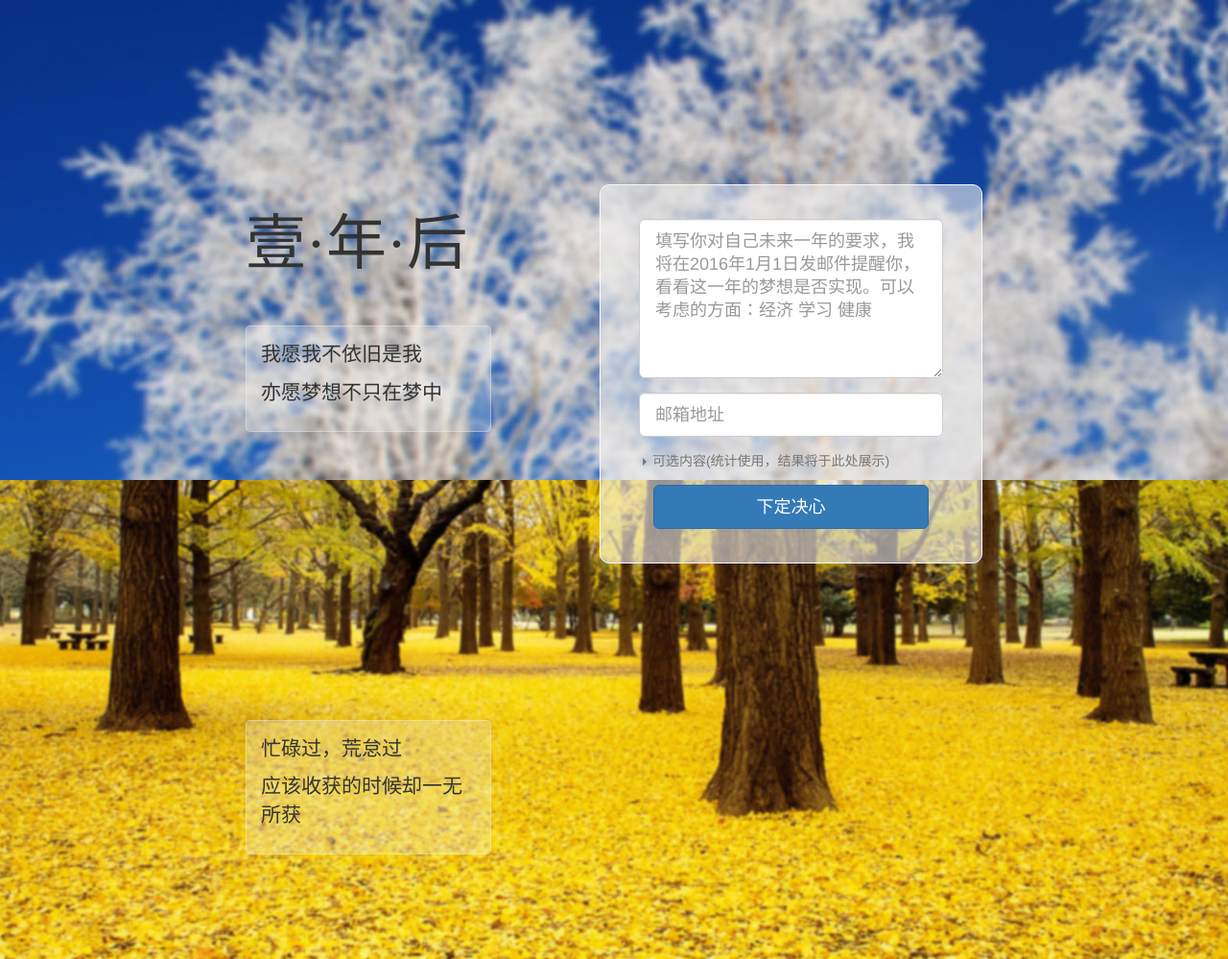
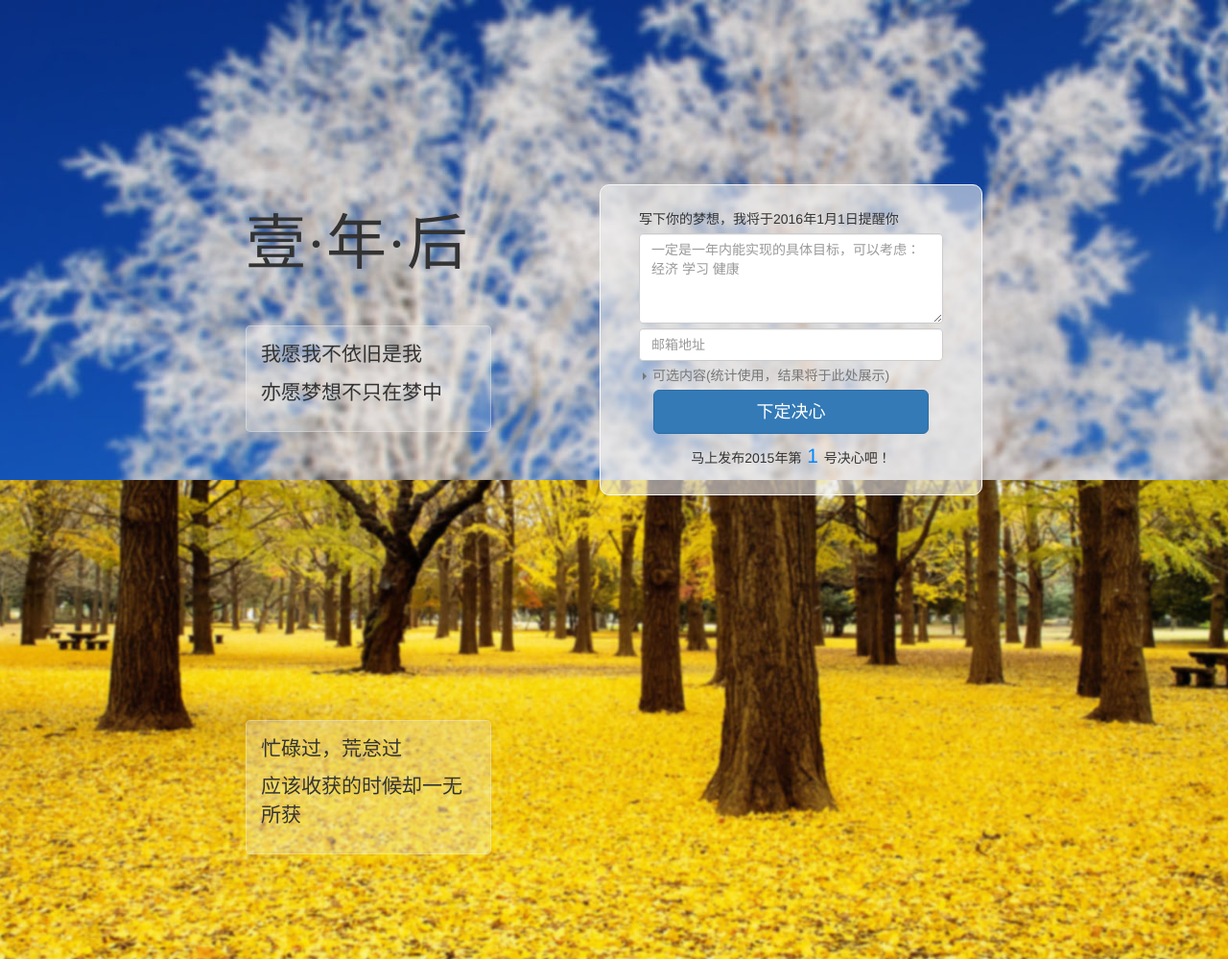
Before and after one commit to Moonshile/OneYearLater, a Django app: page /goal/ in a window 1280 px wide. Shown: the top 999 px of the page at 96% size. Run offline with Django 3.2, Linux system fonts and the light colour scheme; data that the repository does not hold is empty; some libraries are stand-ins or nearby versions.

Commit message:
display changes in goal counts

```diff
--- a/src/goal/views.py
+++ b/src/goal/views.py
@@ -11,7 +11,8 @@ from datetime import date, timedelta
 
 @ensure_csrf_cookie
 def index(request):
-    return render_to_response('goal.html')
+    return render_to_response('goal.html',
+            RequestContext(request, {'no': 1 if Goal.objects.count() == 0 else Goal.objects.all()[0].no + 1}))
 
 def addGoal(request):
     if request.method != 'POST':
@@ -53,8 +54,10 @@ def addGoal(request):
             author = user,
             )
     goal.save()
-    return render_to_response('json/simple_res.json', {'success': True, 'data': user.id})
+    goal.no = goal.trick()
+    goal.save()
+    return render_to_response('json/simple_res.json', {'success': True, 'data': goal.no})
 
 def countGoals(request):
     return render_to_response('json/number.json',
-            {'success': True, 'num': Goal.objects.count()})
+            {'success': True, 'num': 0 if Goal.objects.count() == 0 else Goal.objects.all()[0].no})
--- a/src/static/css/fix.css
+++ b/src/static/css/fix.css
@@ -6,7 +6,11 @@
 
 .alert {
   display: none;
-  padding: 5px;
-  margin-top: 15px;
-  border-radius: 5px;
+  padding: 3px;
+  margin-top: 5px;
+  border-radius: 3px;
 }
+
+.form-group, .optional {
+  margin-bottom: 5px;
+}
--- a/src/static/css/goal.css
+++ b/src/static/css/goal.css
@@ -35,7 +35,7 @@
 .white-form {
   margin-top: 5%;
   margin-left: 10%;
-  padding: 35px 55px 35px 55px;
+  padding: 25px 55px 20px 55px;
   width: 80%;
   transition-duration: .5s;
 }
@@ -84,6 +84,15 @@
   width: 30%;
 }
 
+.goal-no {
+  margin-top: 8px;
+  text-align: center;
+}
+
+.goal-no .number {
+  font-size: 21px;
+}
+
 @media screen and (min-width: 1280px) {
   .text-back {
     width: 25%;
--- a/src/static/js/goal.js
+++ b/src/static/js/goal.js
@@ -12,7 +12,7 @@ $(document).ready(function(){
         }
     }
 
-    var ch1 = "填写你对自己未来一年的要求，我将在2016年1月1日发邮件提醒你，看看这一年的梦想是否实现。可以考虑的方面：";
+    var ch1 = "一定是一年内能实现的具体目标，可以考虑：";
     var ch2 = "经济 学习 健康 ";
     $("#content").attr("placeholder", ch1 + ch2).focus(function(){
         $("#content").html(ch2.replace(/\s+/g, "：\n"));
@@ -39,13 +39,14 @@ $(document).ready(function(){
             success: function(data) {
                 d = eval(data);
                 if(d.success) {
+                    jiathis_config.url += '?from=' + document.getElementById("email").value
                     $(".white-form").css("transform", "rotateY(90deg) scale(.8,0.8)");
-                    setTimeout('\
-                        $(".goal-id").html(d.data);\
-                        $(".before-submit").hide();\
-                        $(".submit-success").removeClass("hidden");\
-                        $(".white-form").css("transform", "rotateY(0deg) scale(1,1)")\
-                    ', 500);
+                    setTimeout(function() {
+                        $(".goal-id").html(d.data);
+                        $(".before-submit").hide();
+                        $(".submit-success").removeClass("hidden");
+                        $(".white-form").css("transform", "rotateY(0deg) scale(1,1)")
+                    }, 500);
                 } else {
                     var errInfo = {
                         "content": "内容应在1~1000个字符之间",
@@ -70,4 +71,25 @@ $(document).ready(function(){
             }
         });
     });
+
+    setInterval(function() {
+        $.ajax({
+            url: 'count/',
+            type: 'GET',
+            success: function(data) {
+                d = eval(data);
+                if(d.success) {
+                    old = parseInt($(".goal-no .number").html());
+                    timer = setInterval(function() {
+                        if(old <= d.num) {
+                            old++;
+                            $(".goal-no .number").html(' ' + old + ' ');
+                        } else {
+                            clearInterval(timer);
+                        }
+                    }, 100);
+                }
+            }
+        });
+    }, 10000);
 });
--- /dev/null
+++ b/src/static/robots.txt
@@ -0,0 +1 @@
+User-agent: *
--- a/src/template/goal.html
+++ b/src/template/goal.html
@@ -19,11 +19,12 @@
   <body>
     <form class="form-horizontal white-form" role="form">
       <div class="before-submit">
+        <div class="form-group"><span> 写下你的梦想，我将于2016年1月1日提醒你</span></div>
         <div class="form-group">
-          <textarea class="form-control input-lg" id="content" name="content" rows="6"></textarea>
+          <textarea class="form-control" id="content" name="content" rows="4"></textarea>
         </div>
         <div class="form-group">
-          <input class="form-control input-lg" id="email" name="email" type="email" placeholder="邮箱地址">
+          <input class="form-control" id="email" name="email" type="email" placeholder="邮箱地址">
         </div>
         <div class="optional">
           <div class="form-group optional-header text-muted">
@@ -32,27 +33,30 @@
           </div>
           <div class="optional-body">
             <div class="form-group">
-              <input class="form-control" id="age" name="age" type="number" min="0" max="128" placeholder="年龄">
+              <input class="form-control input-sm" id="age" name="age" type="number" min="0" max="128" placeholder="年龄">
             </div>
             <div class="form-group">
               <label class="text-muted">性别</label>
               <div class="btn-group" data-toggle="buttons">
-                <label class="btn btn-default" id="m"><input type="radio">男</label>
-                <label class="btn btn-default" id="f"><input type="radio">女</label>
+                <label class="btn btn-default btn-sm" id="m"><input type="radio">男</label>
+                <label class="btn btn-default btn-sm" id="f"><input type="radio">女</label>
               </div>
               <input id="gender" name="gender" value="1" hidden>
             </div>
           </div>
         </div>
         <input class="btn btn-lg btn-primary full-width" id="submit" type="button" value="下定决心">
+        <div class="form-group goal-no">
+          马上发布2015年第<span class="number"> {{ no }} </span>号决心吧！
+        </div>
         <div class="alert alert-danger" role="alert">
         </div>
       </div>
       <div class="submit-success hidden">
-        <p>你是新年第<span class="number goal-id"></span>号下定决心者!</p>
+        <p>2015年第<span class="number goal-id"></span>号决心出世!</p>
         <p>2016年1月1日，你将会收到我送出的提醒邮件。</p>
-        <p>一年的时间很长，却会稍纵即逝，让我们一起努力，等那一天来临时，不让自己失望。</p>
-        <p>共勉！</p>
+        <p>不忘初心，方得始终。与君共勉！</p>
+        <p>分享给朋友，大家一起努力～</p>
         <!-- JiaThis Button BEGIN -->
         <div class="jiathis_style_32x32 pull-right">
           <a class="jiathis_button_qzone"></a>
@@ -60,13 +64,13 @@
           <a class="jiathis_button_weixin"></a>
         </div>
         <script type="text/javascript" >
-        var jiathis_config={
-	        data_track_clickback:true,
-	        url:"http://www.goondream.com/goal/",
-	        summary:"我给自己定下了目标，这一年，不荒废！",
-	        title:"壹·年·后 #壹年后#",
-	        shortUrl:false,
-	        hideMore:true
+        var jiathis_config = {
+	        data_track_clickback: true,
+	        url: "http://www.goondream.com/goal/",
+	        summary: "我给自己定下了目标，这一年，不荒废！",
+	        title: "壹·年·后 #壹年后#",
+	        shortUrl: false,
+	        hideMore: true
         }
         </script>
         <script type="text/javascript" src="http://v3.jiathis.com/code/jia.js?uid=1998922" charset="utf-8"></script>
```
Also changed, not shown: src/goal/models.py (+6 -1 lines).
